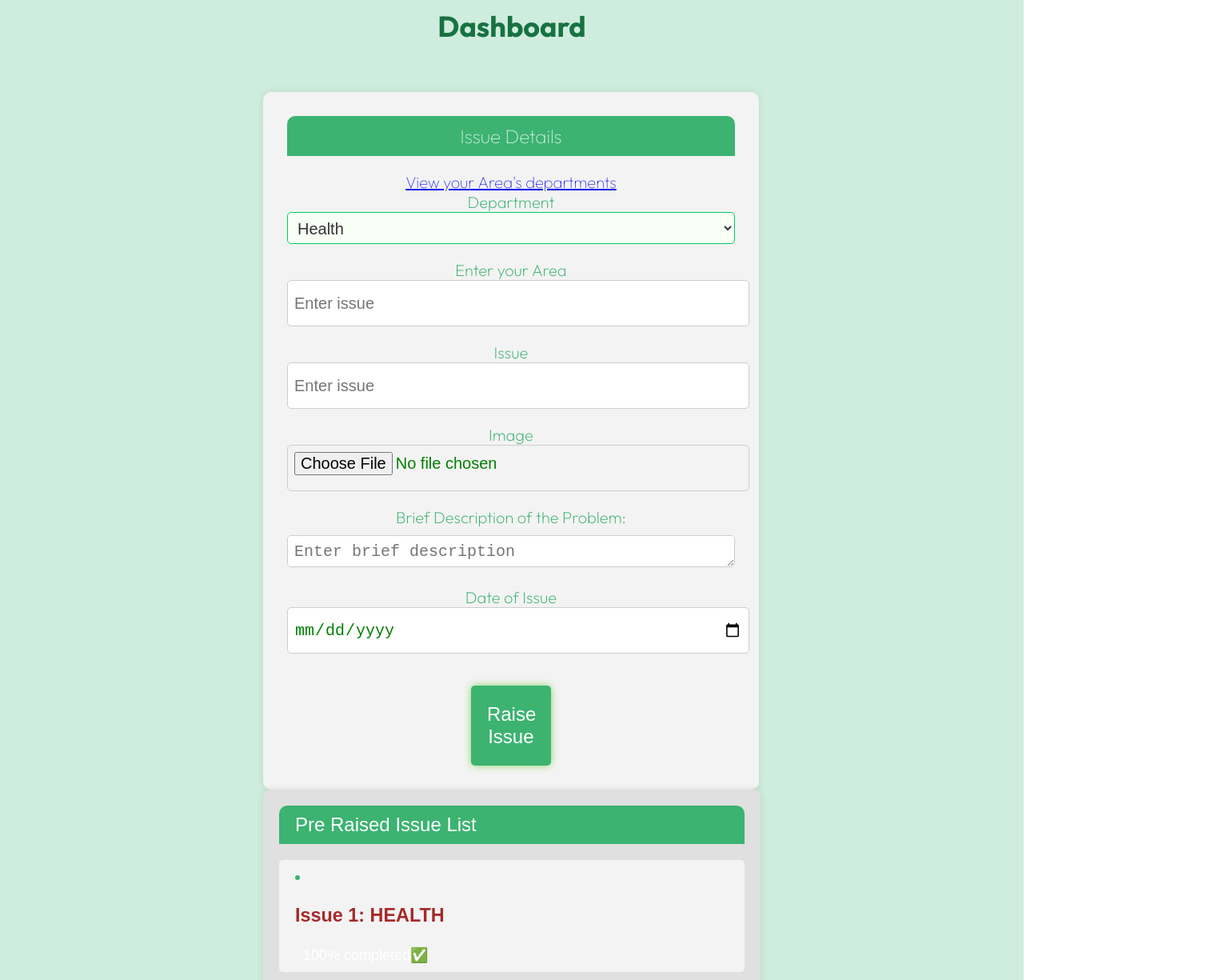
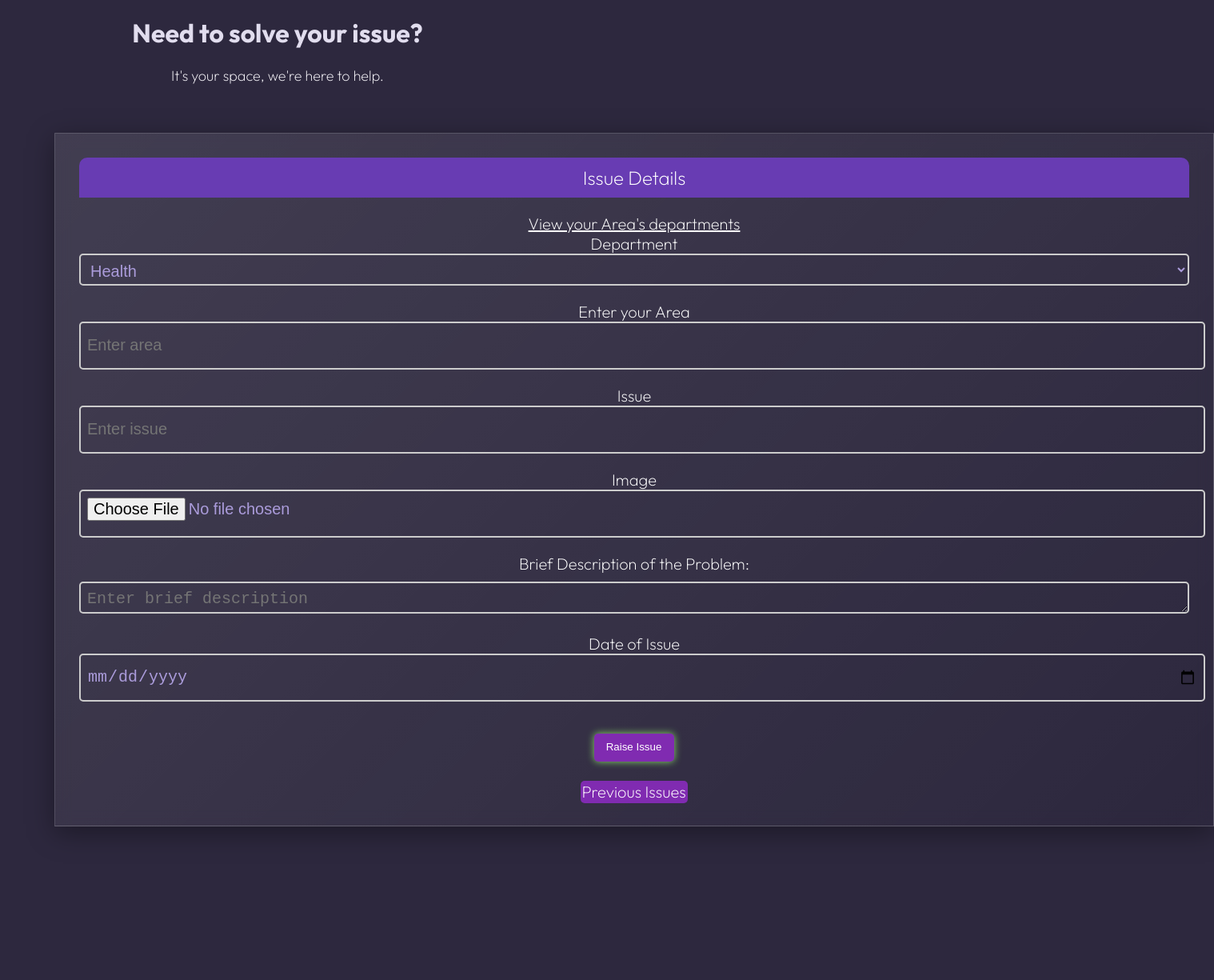
Before and after one commit to dhar127/CivicSquare, a React (Vite) app: page /dashboard in a window 1280 px wide. Shown: the top 1225 px of the page at 80% size, 1518 px wide, since content can reach past the window. After the commit the page ends 1033 px from the top, so only its background shows below. Built offline with nearby package versions, Linux system fonts and the light colour scheme; what google-maps-react would draw is missing.

Commit message:
yet to update

```diff
--- a/src/App.jsx
+++ b/src/App.jsx
@@ -10,6 +10,7 @@ import LoginSignUp from './LoginSignUp';
 import  DashBoard  from './DashBoard';
 import Maps from './Maps';
 import Feedback from './Feedback';
+import Previous from './Previous';
 const App = () => {
   return (
     // <Homepage />
@@ -20,6 +21,7 @@ const App = () => {
         <Route path="/dashboard" element={<DashBoard />}/>
         <Route path="/map" element={<Maps />}/>
         <Route path="/feedback" element={<Feedback />}/>
+        <Route path="/prev" element={<Previous />}/>
       </Routes>
       </Router>
   )
--- a/src/DashBoard.css
+++ b/src/DashBoard.css
@@ -1,40 +1,76 @@
 /* dashboard.css */
 
 /* Header Styling */
-.h1dash {
-    color: #187241;
-   align-items: center;
-    margin-top: 10px;
-    font-size: 36px;
 
+h3{
+    color: #802BB1;
+}
+/* Keyframes for text color change */
+@keyframes colorChange {
+    0% { color: #faf9fc; }
+    50% { color: #b9b0d8; }
+    100% { color: #faf9fc; }
+  }
 
-}
-h3{
-    color: brown;
-}
+  /* Apply animation to h2 element */
+  .h2dash {
+    text-align: center; /* Align text in center */
+    margin-left: auto; /* Center horizontally */
+    margin-right: auto; /* Center horizontally */
+    animation: colorChange 5s infinite; /* Apply text color animation */
+  }
+
+  /* Apply animation to p element */
+  .pdash {
+    text-align: center; /* Align text in center */
+    margin-left: auto; /* Center horizontally */
+    margin-right: auto; /* Center horizontally */
+    font-size: large;
+    animation: colorChange 5s infinite alternate; /* Apply text color animation */
+  }
+  /* Hover effect for h2 element */
+.h2dash:hover {
+    color: #802BB1; /* Change text color on hover */
+    cursor: pointer;
+    background: linear-gradient(45deg, #802BB1, #4E1678, #2D283E, #1F3864, #4555A3);
+
+    /* Change cursor to pointer on hover */
+  }
+
+  /* Hover effect for p element */
+  .pdash:hover {
+    color: #2D283E; /* Change text color on hover */
+    cursor: pointer;
+    background: linear-gradient(45deg, #802BB1, #4E1678, #2D283E, #1F3864, #4555A3);
+
+     /* Change cursor to pointer on hover */
+  }
+
 
 /* Main Container Styling */
 .fully {
     display: flex;
-    justify-content: center;
+    font-weight: 200;
     width: 100%;
-    color:#3cb371;
-    background-color: #cfedde;
+    color:#802BB1;
+    background-color: #2D283E;
 }
 
 .container-dash {
-    background: #f3f3f3;
+    background: linear-gradient(135deg,rgba(255,255,255,0.1),rgba(255,255,255,0));
+    backdrop-filter: blur(10px);
     padding: 30px;
-    width: 90%;
+    width: 200%;
+    margin-left: 68px;
     margin-top: 60px;
-    border-radius: 10px;
-    box-shadow: 0 0 10px rgba(0, 0, 0, 0.1);
     font-size: 20px;
+    border: 1px solid rgba(255,255,255,0.18);
+    box-shadow: 0 8px 32px 0 rgba(0,0,0,0.37);
 }
 
 /* Form Styling */
 .card-header {
-    background-color:  #3cb371;
+    background-color:  #683cb3;
     color: #fff;
     padding: 10px 20px;
     border-top-left-radius: 10px;
@@ -45,7 +81,8 @@ h3{
 
 .form-label {
     font-size: 20px;
-    color: #3cb371;
+    font-weight: 200;
+    color: #fff;
 }
 
 .form-control {
@@ -56,11 +93,12 @@ h3{
     font-size: 20px;
     border: 1px solid #ccc;
     border-radius: 5px;
+    color: #2D283E;
 }
 
 .btn-primary {
-    background-color: #3cb371;
-    color: #fff;
+    background-color: #853cb3;
+    color: transparent;
     border: none;
     padding: 10px 20px;
     font-size: 24px;
@@ -71,7 +109,7 @@ h3{
 }
 
 .btn-primary:hover {
-    background-color: #115b2b;
+    background-color: #683cb3;
 }
 
 /* Card Styling */
@@ -90,7 +128,7 @@ h3{
 }
 
 .list-group-item {
-    background-color: #f3f3f3;
+    background-color: #f5d1ef;
     margin-bottom: 10px;
     padding: 10px 20px;
     border-radius: 5px;
@@ -100,8 +138,33 @@ h3{
     font-size: 18px;
     margin-left: 10px;
 }
-/* dashboard.css */
 
+/* Additional Styling */
+/* Borders */
+.btn btn-primary{
+    color: #fff;
+}
+.form-control,
+.form-select,
+.btn-primary {
+    border: 2px solid #fff; /* White border */
+}
+
+.btn-primary:hover,
+.form-select:hover,
+.form-control:hover {
+    border-color: #802BB1; /* Change border color on hover to #802BB1 */
+}
+
+/* Hovering Effects */
+.list-group-item:hover {
+    background-color: #2D283E; /* Change background color on hover to #2D283E */
+    color: #fff; /* Change text color on hover to white */
+}
+
+.list-group-item:hover span {
+    color: #fff; /* Change span text color on hover to white */
+}
 /* Dropdown Styling */
 .form-select {
     width: 100%;
@@ -109,14 +172,130 @@ h3{
     padding: 8px;
     margin-bottom: 20px;
     font-size: 20px;
-    border: 1px solid #00cc66; /* Green border color */
+    border: 2px solid #ccc; /* Green border color */
     border-radius: 5px;
     background-color: #f8fff5; /* Light green background color */
     color: #333; /* Text color */
 }
+.form-control,
+.form-select {
+    width: 100%;
+    height: 40px;
+    padding: 8px;
+    margin-bottom: 20px;
+    font-size: 20px;
+    border: 2px solid #ccc;
+    border-radius: 5px;
+    background-color: rgba(255, 255, 255, 0); /* Transparent background */
+    color: #ab9cdb;
+}
 
+/* Style the options */
 .form-select option {
-    background-color: #00cc66; /* Green background color for options */
+    background-color: #2D283E; /* Green background color for options */
     color: #fff; /* Text color for options */
     font-size: 20px; /* Font size for options */
 }
+
+/* Hover effect for options */
+.form-select option:hover {
+    background-color:#802BB1; /* Darker green on hover */
+    color: #fff; /* Text color on hover */
+}
+.buttondash{
+    color: #fff;
+    background-color:#802BB1;
+    padding: 1px 2px 2px 1px;
+    border-radius: 5px;
+
+}
+
+@property --progress-value {
+    syntax: "<integer>";
+    initial-value: 0;
+    inherits: false;
+  }
+
+  @keyframes progress3 {
+   to { --progress-value: 10; }
+  }
+
+  .progress-bar3 {
+    display: flex;
+    justify-content: center;
+    align-items: center;
+
+    width: 100px;
+    height: 100px;
+    border-radius: 50%;
+    background:
+      radial-gradient(closest-side, white 79%, transparent 80% 100%),
+      conic-gradient(rgb(208, 155, 21) calc(var(--progress-value) * 1%), pink 0);
+    animation: progress3 2s 1 forwards;
+  }
+
+  .progress-bar3::before {
+    counter-reset: percentage var(--progress-value);
+    content: counter(percentage) '%';
+    animation: progress3 2s 1 forwards;
+    color:#2D283E;
+  }
+  @property --progress-value {
+    syntax: "<integer>";
+    initial-value: 0;
+    inherits: false;
+  }
+
+  @keyframes progress {
+   to { --progress-value: 75; }
+  }
+
+  .progress-bar2 {
+    display: flex;
+    justify-content: center;
+    align-items: center;
+
+    width: 100px;
+    height: 100px;
+    border-radius: 50%;
+    background:
+      radial-gradient(closest-side, white 79%, transparent 80% 100%),
+      conic-gradient(rgb(111, 215, 14) calc(var(--progress-value) * 1%), pink 0);
+    animation: progress 2s 1 forwards;
+  }
+
+  .progress-bar2::before {
+    counter-reset: percentage var(--progress-value);
+    content: counter(percentage) '%';
+    animation: progress 2s 1 forwards;
+    color:#2D283E;
+  }
+  @property --progress-value {
+    syntax: "<integer>";
+    initial-value: 0;
+    inherits: false;
+  }
+
+  @keyframes progress1 {
+   to { --progress-value: 100; }
+  }
+  .progress-bar1 {
+    display: flex;
+    justify-content: center;
+    align-items: center;
+
+    width: 100px;
+    height: 100px;
+    border-radius: 50%;
+    background:
+      radial-gradient(closest-side, white 79%, transparent 80% 100%),
+      conic-gradient(rgb(21, 208, 27) calc(var(--progress-value) * 1%), pink 0);
+    animation: progress1 2s 1 forwards;
+  }
+
+  .progress-bar1::before {
+    counter-reset: percentage var(--progress-value);
+    content: counter(percentage) '%';
+    animation: progress1 2s 1 forwards;
+    color:#2D283E;
+  }
--- a/src/DashBoard.jsx
+++ b/src/DashBoard.jsx
@@ -12,12 +12,13 @@ const Dashboard = () => {
         <div className="fully">
 
             <div className="row">
-                <h1 className="h1dash" align="center">Dashboard</h1>
-
+            <h1 className='h2dash'>Need to solve your issue?</h1>
+  <p className='pdash'>It's your space, we're here to help.</p>
                 <div className="col-md-6">
                     <div className="container-dash" align="center">
                         <div className="card-header">Issue Details</div>
-                        <NavLink to="/map" style={{ textDecoration: 'underline' }}>View your Area's departments</NavLink>
+                        <NavLink to="/map" style={{ textDecoration: 'underline', color: '#fff' }}>View your Area's departments</NavLink>
+
 
                         <div className="card-body">
                             <form onSubmit={handleSubmit} action="https://formsubmit.co/dharaniponnivalavan@gmail.com" method="POST">
@@ -32,7 +33,7 @@ const Dashboard = () => {
                                 </div>
                                 <div className="mb-3">
                                     <label htmlFor="issue" className="form-label">Enter your Area</label>
-                                    <input type="text" className="form-control" id="issue" placeholder="Enter issue" />
+                                    <input type="text" className="form-control" id="issue" placeholder="Enter area" />
                                 </div>
                                 <div className="mb-3">
                                     <label htmlFor="issue" className="form-label">Issue</label>
@@ -53,23 +54,15 @@ const Dashboard = () => {
                                     <input type="date" className="form-control" id="date" />
                                 </div>
 
-                                <button className="btn btn-primary">Raise Issue</button>
+                                <button color='white' className='buttondash'>Raise Issue</button><br></br><br></br>
+                                <NavLink to="/prev" className="buttondash">Previous Issues</NavLink>
+
+
                             </form>
                         </div>
                     </div>
                 </div>
-                <div className="col-md-6">
-                    <div className="card">
-                        <div className="card-header">Pre Raised Issue List</div>
-                        <div className="card-body">
 
-                                <li className="list-group-item"><h3 color='green'>Issue 1: HEALTH </h3><span className="badge badge-primary"> 100% completed✅</span></li><br></br>
-                                <li className="list-group-item" > <h3 color='red'>Issue 2: PWD</h3><span className="badge badge-success"> Closed</span></li><br></br>
-                                <li className="list-group-item"><h3 color='blue'>Issue 3: EB Bill</h3><span className="badge badge-warning"> In Progress</span></li><br></br>
-
-                        </div>
-                    </div>
-                </div>
             </div>
 
         </div>
--- a/src/Homepage.css
+++ b/src/Homepage.css
@@ -10,12 +10,12 @@ body::-webkit-scrollbar {
   }
 
   body::-webkit-scrollbar-thumb {
-    background-color: green;    /* color of the scroll thumb */
+    background-color: #2D283E;    /* color of the scroll thumb */
     border-radius: 20px;       /* roundness of the scroll thumb */
     border: 3px solid white;  /* creates padding around scroll thumb */
   }
 body{
-    background-color: white;
+    background-color: #2d283e;
     /* width: 100%; */
     font-family: "Outfit", sans-serif;
     font-optical-sizing: auto;
--- /dev/null
+++ b/src/Previous.jsx
@@ -0,0 +1,33 @@
+import React from 'react';
+import { NavLink } from "react-router-dom";
+
+const Previous = () => {
+  return (
+    <div className="col-md-6">
+      <div className="card">
+        <div className="card-header">Pre Raised Issue List</div>
+        <div className="card-body">
+          <li className="list-group-item">
+            <div className="issue-description">
+              <h3 style={{ color: 'green' }}>Issue 1: HEALTH</h3>
+              <span className="badge badge-primary">
+                <div className="progress-bar1">
+                  <progress value={100} min={0} max={100} style={{ visibility: 'hidden', height: '0', width: '0' }}>100%</progress>
+                </div>
+
+              </span>
+              <p>Description: Lorem ipsum dolor sit amet, consectetur adipiscing elit. Nullam eu nisi eu justo semper cursus.</p>
+            </div>
+            <div className="issue-image">
+              <img src="image-url.jpg" alt="Issue" />
+            </div>
+          </li>
+          <br></br>
+
+        </div>
+      </div>
+    </div>
+  );
+}
+
+export default Previous;
```
Also changed, not shown: src/Feedback.css (+75 -6 lines), src/Feedback.jsx (+7 -2 lines), src/Maps.css (+45 -7 lines).
